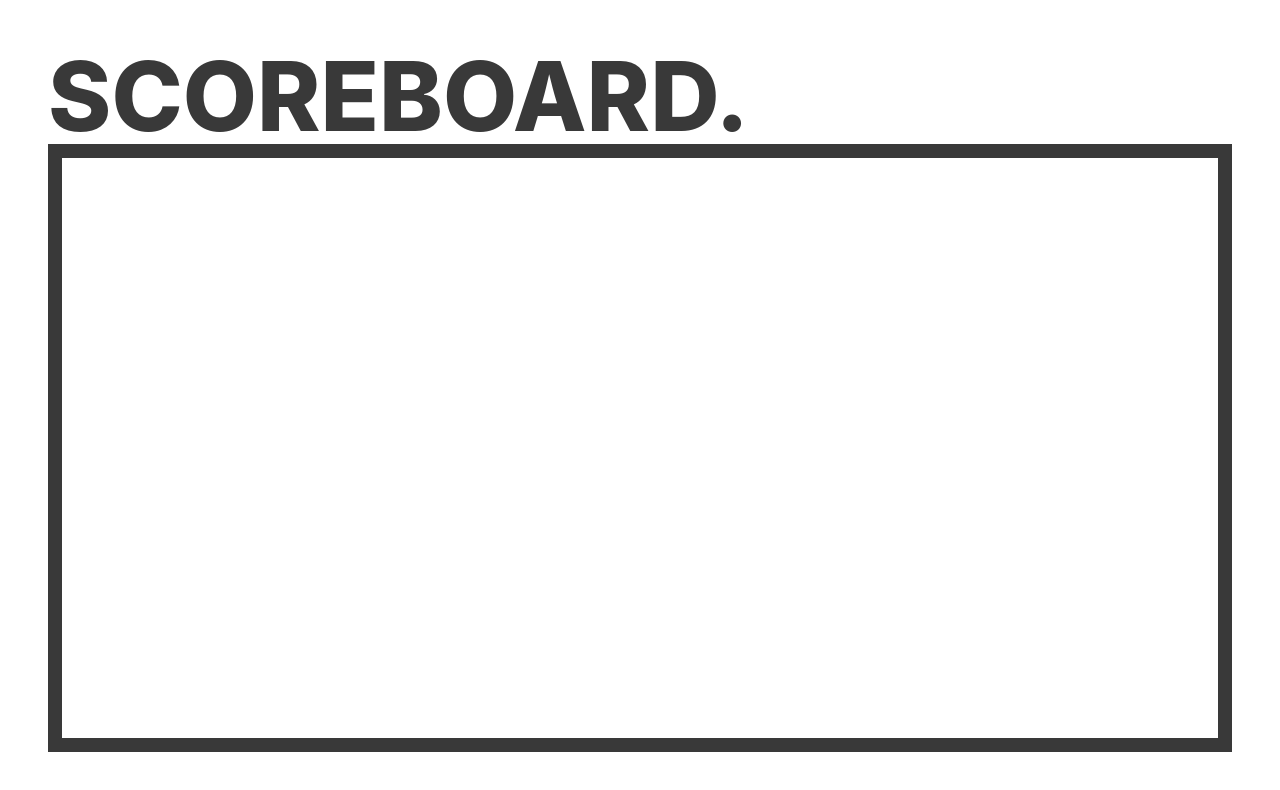
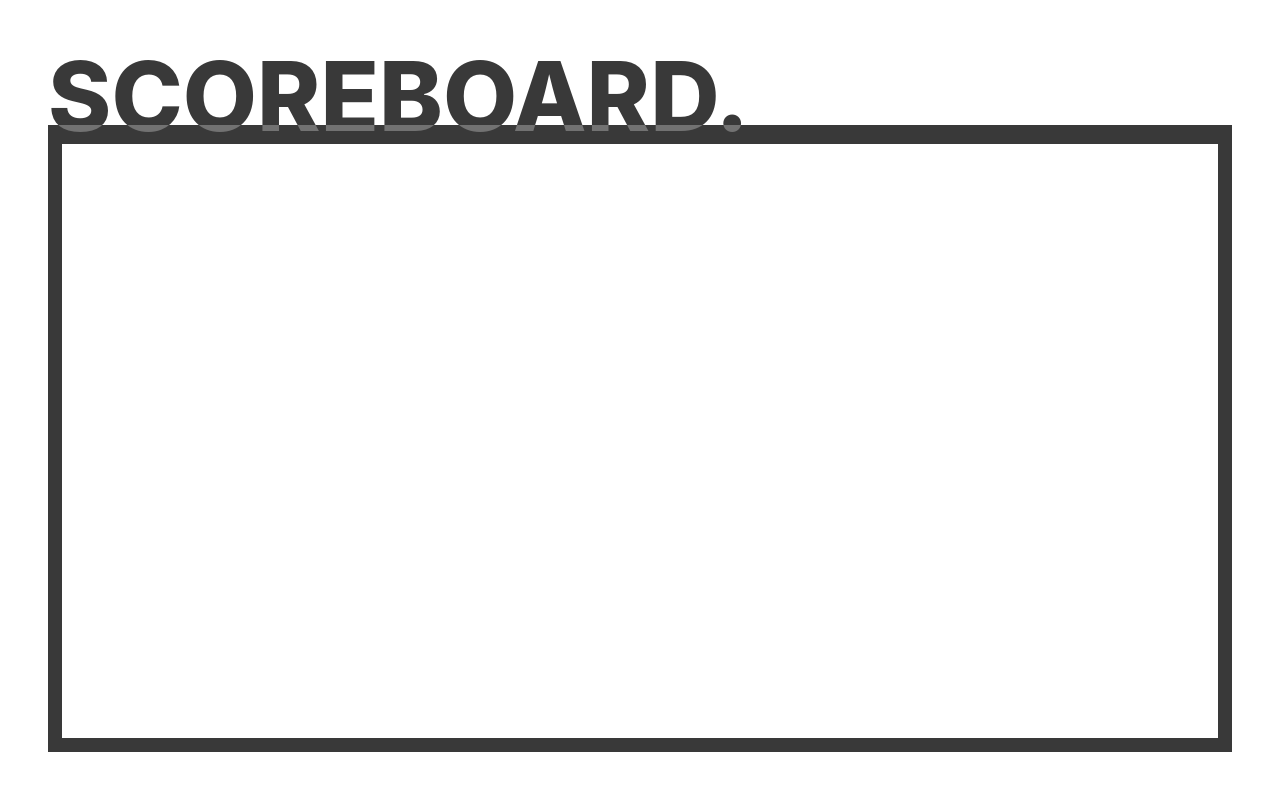
Before and after one commit to SooryaSRajan/hci-leaderboard, a React (Create React App) app: page / in a window 1280 px wide. Shown: the top 790 px of the page. Built offline with nearby package versions, Linux system fonts and the light colour scheme; the HTML template or start-up script is replaced by a standard one.

Commit message:
Added score title

```diff
--- a/src/App.tsx
+++ b/src/App.tsx
@@ -1,5 +1,6 @@
 import React from 'react';
-import { initializeApp } from "firebase/app";
+import {initializeApp} from "firebase/app";
+import ScoreboardTitle from "./scoreboard-title";
 // https://firebase.google.com/docs/web/setup#available-libraries
 
 const firebaseConfig = {
@@ -16,11 +17,10 @@ function App() {
 
     return (
         <div className='flex flex-col h-screen w-screen p-12'>
-            <h1 className='text-8xl text-score-grey font-extrabold'>
-                SCOREBOARD.
-            </h1>
-            <div className='flex flex-1 border-[14px] border-score-grey'>
-
+            <ScoreboardTitle/>
+            <div
+                className='flex flex-1 border-l-[14px] border-r-[14px] border-b-[14px] border-score-grey mix-blend-screen bg-white'>
+                {/* Other content */}
             </div>
         </div>
     );
--- /dev/null
+++ b/src/scoreboard-title.tsx
@@ -0,0 +1,22 @@
+import React from 'react';
+
+const ScoreboardTitle = () => {
+    return (
+        <div className='relative w-full'>
+            {/* 90% blue background */}
+            <div className='absolute top-0 left-0 w-full h-[80%]'></div>
+
+            {/* 10% red background */}
+            <div className='absolute bottom-0 left-0 w-full h-[20%] bg-score-grey'></div>
+
+            {/* Text inside the container, placed at the bottom */}
+            <div className='relative h-full flex items-end justify-start mix-blend-plus-lighter'>
+                <div className='text-8xl text-score-grey font-extrabold m-0'>
+                    SCOREBOARD.
+                </div>
+            </div>
+        </div>
+    );
+};
+
+export default ScoreboardTitle;
```
